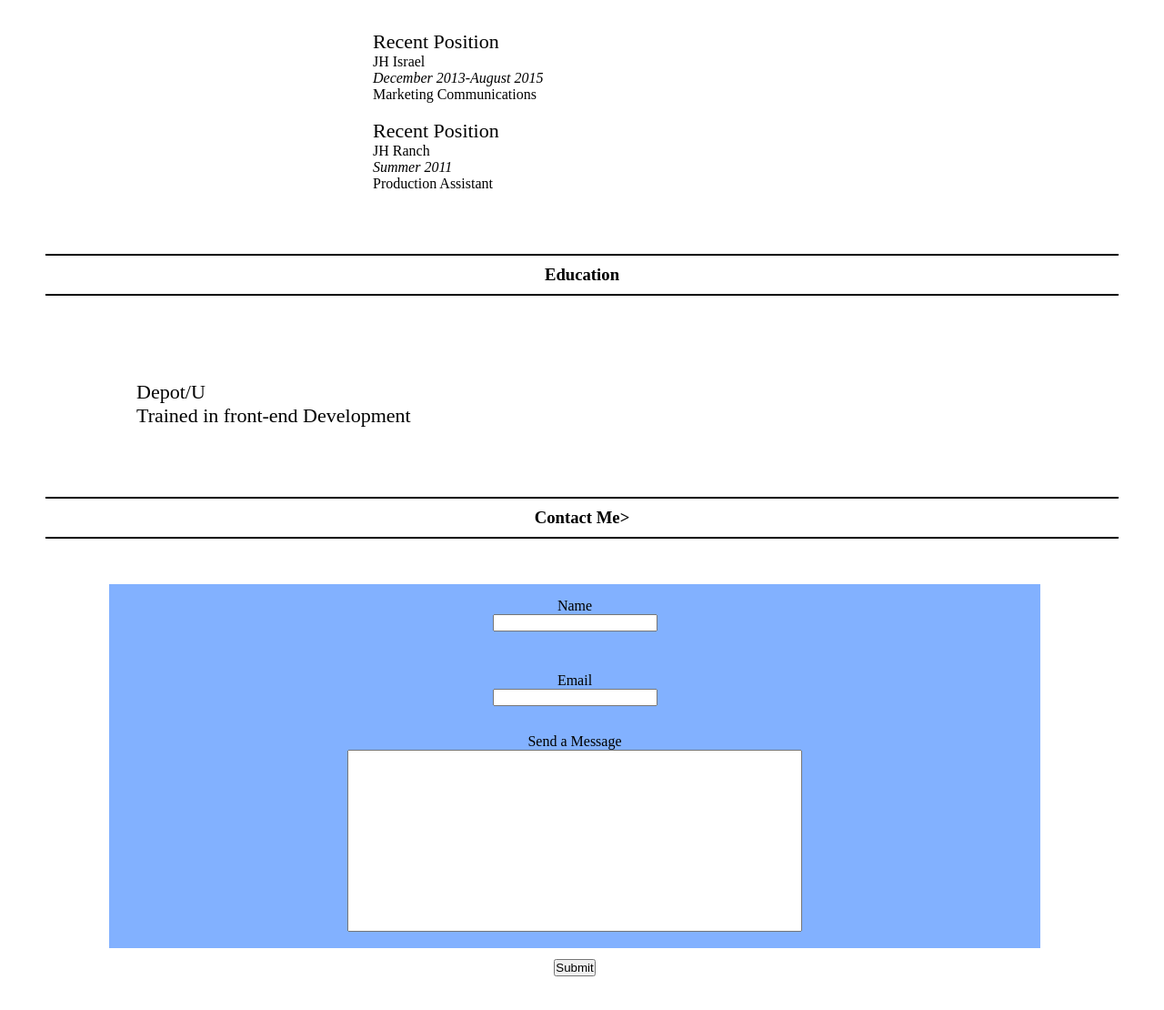
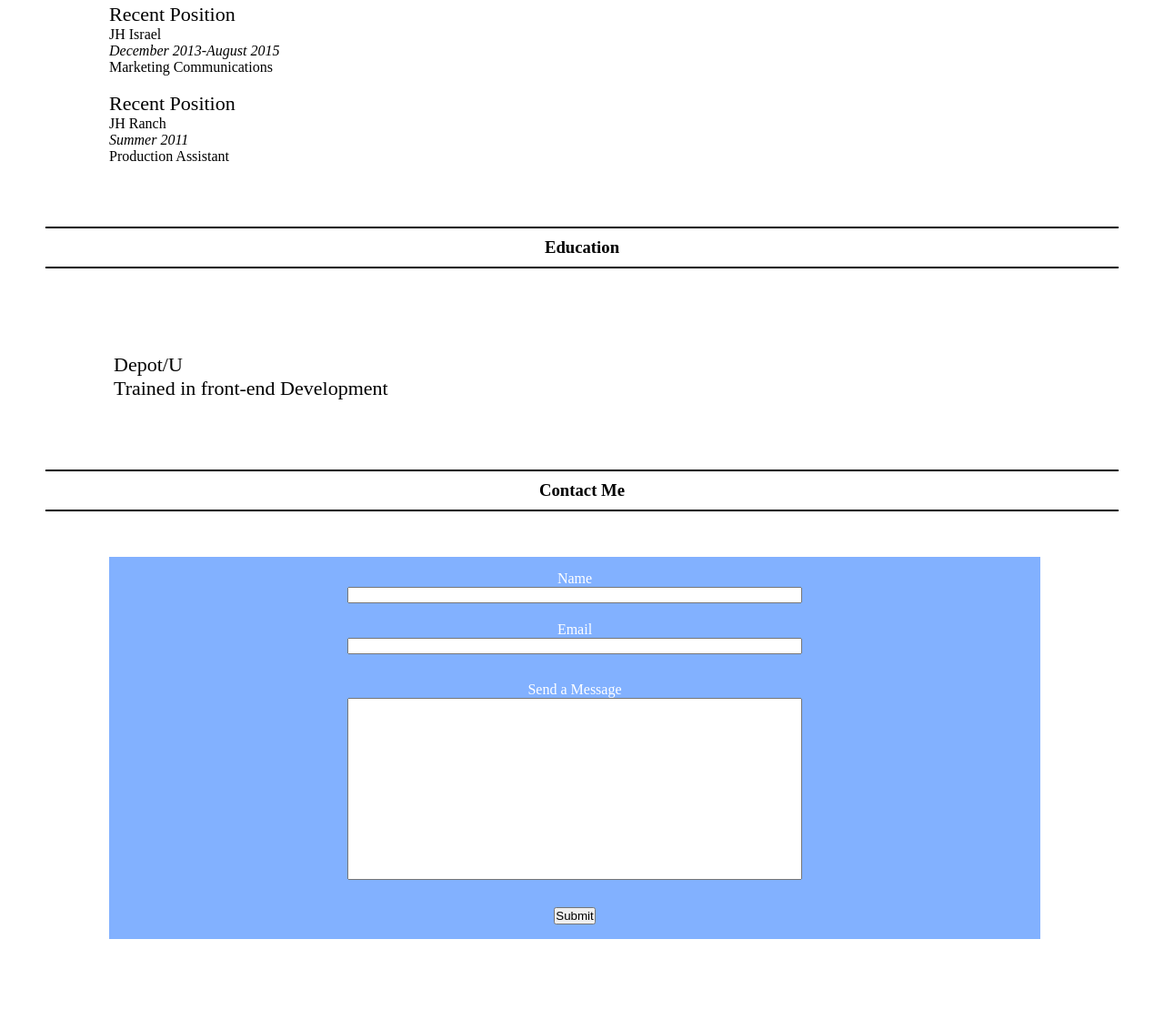
Before and after one commit to treeplantedbystreams/Day1, a plain HTML site: page index.html in a window 1280 px wide. Shown: the part 972-2082 px from the top of the page at 91% size. After the commit the page ends 2054 px from the top, so only its background shows below. Drawn offline with Linux system fonts and the light colour scheme.

Commit message:
New stuff

```diff
--- a/index.html
+++ b/index.html
@@ -1,5 +1,6 @@
 <!DOCTYPE>
 <html>
+
     <head>
        <link rel="stylesheet" type="text/css" href="styles.css">
  <scrolling-nav.js, jquery.easing.min.js, and scrolling-nav.css>
@@ -10,13 +11,13 @@
        <div class="nav">
            <ul>
 			<li>
-			<a href onclick="About()">About
+			<a href="#about">About
 			<script> function blog(){alert("I did a ton of extra work:-)!");}
 			</script></a>
 			</li>
 
 			<li>
-			<a href onclick= "Skills()">Skills
+			<a href= "Skills()">Skills
 			<script> function store(){alert("This ain't easy!");}
 			</script></a>
 			</li>
@@ -46,6 +47,7 @@
            <h3 id="about_me">About Me</h3>
 
        </div>
+       <a id="about"></a>
            <div class="about">
           <p>Communications Strategist crafting solutions-based plans, programs and content that convert ambitious ideas into game-changing results. Mindset of a future business leader... audacious and humble; ideally suited for a mission-focused enterprise where entrepreneurial energy and smart business methodology feed inspiration. At ease when speaking to large groups and managing an audience of 250+; confident leading brainstorming or Q&A sessions with diverse groups. Passionate about teaching aspiring leaders and professionals to embody the principles of their purpose.
           </p>
@@ -67,8 +69,9 @@
            </div>
         <h3 id="projects">Projects</h3>
         <div class= "Projects">
+            <ul>
+            <h5 style="color:blue; bold ">jhisrael.com</h5>
 
-            <ul style="color:blue">jhisrael.com</h5>
             <li style="color:black">
             Project managed new site active as a donation portal for new and developing donors. This site was also used for collecting data which allowed us to understand the growing relationship we had with new donor which lead us to further our outreach and organizational branding
           </li>
@@ -78,9 +81,9 @@
         <h3 id="experience">Experience</h3>
 
         <div class="Experience">
-              <br>
+
                 <ul>
-                            <li id="position">Recent Position</li>
+                            <li id="position" style="font-style:bold">Recent Position</li>
                          <li id="work">JH Israel</li>
                         <li id="time"><em>December 2013-August 2015</em></li>
                        <li id="role">Marketing Communications</li>
@@ -101,37 +104,37 @@
 
         <br>
         </div>
-<h3 id="contact">Contact Me></h3>
+<h3 id="contact">Contact Me</h3>
 
 <div class= "container
 
 <div class= "contact">
-<div class="name">Name
+<div class="name"><div style="color:white">Name
     <form name="text">
-        <input type="text" name="name">
+        <input type="text" id="namebox" name="name">
         </form>
 </div>
 
-<div class="email">Email
+<div class="email"><div style="color:white">Email
     <form name="text">
-        <input type="text" name="name">
+        <input type="text" id="emailbox" name="name">
         </form>
 
 </div>
 
-<div class= "comments">Send a Message
+<div class= "comments"><div style="color:white">Send a Message
     <form name="text">
         <input type="text" id="commentsbox" size="90"
         </form
        </div>
-       <div class="submit">
-        <input type= "Submit" name="submit" value="Submit">
+<div class="submit">
+<input type= "Submit" name="submit" value="Submit">
 
 </div>
 </div>
 </div>
 <br>
-
+<footer></footer>
 
     </body>
 
--- a/styles.css
+++ b/styles.css
@@ -32,8 +32,6 @@ margin:0;
 		 	text-decoration:none;
          }
 
-
-         }
 
 		nav a:hover{
 			font-family: Montserrat-Light;
@@ -93,39 +91,38 @@ margin:0;
 
 
 
- .projects ul {margin:25px 50px 25px 50px;
+ .projects ul {margin:25px 100px 25px 100px;
     position:relative;
     text-align: left;
     width:auto;
   display: block;
-  padding:25; }
-
+  padding:25;
+  list-style-type: none;
+  }
    .experience ul{
-       margin:25px 50px 25px 85px;
+       margin:25px 100px 25px 120px;
     position:relative;
     text-align: left;
     width:auto;
   display: block;
-  padding-top:10px;
-text-decoration-line: none;
-    text-decoration:none;
+  padding-top:25;
     list-style-type: none;
 
    }
 
    .experience li{
-       width:auto;
+
   text-decoration:none;
-  margin-left:325px;
+
 }
 
-#position{
-    font:22px black bold;
-    text-decoration:none;
+.experience #position{
+    font:22px bo
+    ;
 }
 
 .education{
-    margin:25px 50px 25px 125px;
+    margin:25px 100px 25px 100px;
     position:relative;
     text-align: left;
     width:auto;
@@ -148,31 +145,31 @@ text-decoration-line: none;
 }
 
 .container{
-    height:400px;
+    height:420px;
     width:80%;
     background-color: #82b1ff;
     align:center;
     display:block;
-    margin:50px 120px 50px 120px
+    margin:50px 120px 50px 120px;
+    font-color:white;
 }
 
 .name{
-    font-color:white;
-    text-align: center;
+
+    align: center;
     margin:30px;
-
     height: 90px 50px;
 }
 
 .email{
-    font-color:white;
-    text-align: center;
+
+    align: center;
     margin:20px;
     height: 90px 50px;
 }
 .comments{
-    font-color:white;
-    text-align: center;
+
+    align: center;
     margin:30px;
     height: 40px;
 }
@@ -186,5 +183,14 @@ text-decoration-line: none;
    font-size:12px;
     height:200px;
     width:500px;
+    font-color:white;
 }
+#namebox{
+    width:500px;
+    font-size:12px
 }
+
+#emailbox{
+    width:500px;
+    font-size:12px
+}
```
